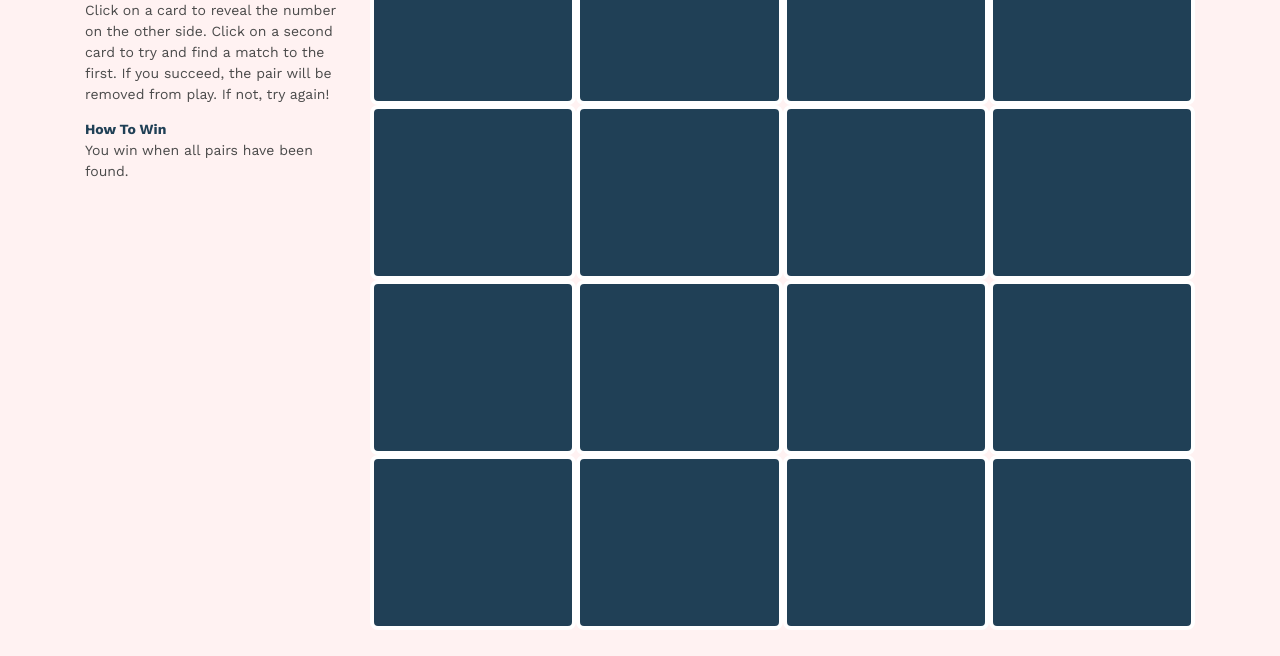
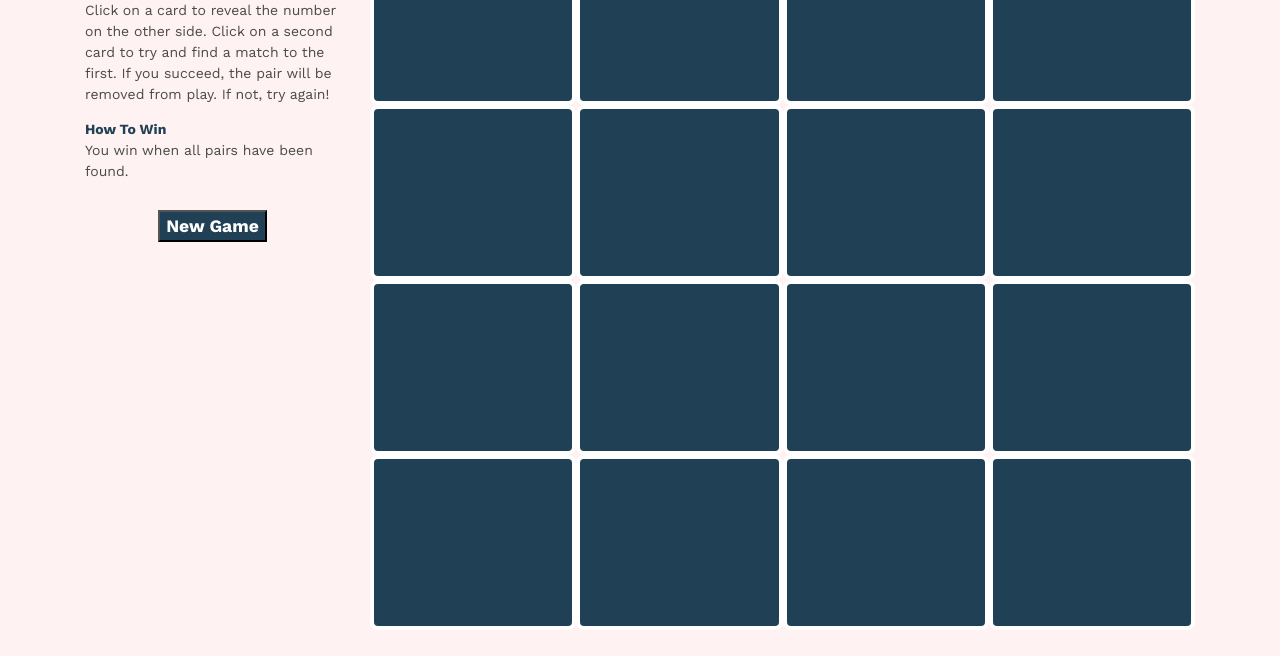
Before and after one commit to xaandev/MatchGame, a plain HTML site: page index.html in a window 1280 px wide. Shown: the part 144-800 px from the top of the page. Drawn offline with nearby package versions, Linux system fonts and the light colour scheme.

Commit message:
Added Reset Button

```diff
--- a/index.html
+++ b/index.html
@@ -34,6 +34,9 @@
 				<br>
 				You win when all pairs have been found.
 			</p>
+			<div class="reset">
+				<button type="button">New Game</button>
+			</div>
 		 </div>
 
 		  <!-- Game Grid -->
--- a/resources/css/style.css
+++ b/resources/css/style.css
@@ -10,6 +10,18 @@ body {
 
 .container {
 	margin-top: 5.25rem;
+}
+
+.reset {
+	margin: 2rem;
+	text-align: center;
+}
+
+button {
+	font-weight: bold;
+	background-color: rgb(32, 64, 86);
+	color: white;
+	font-size: 1.25rem;
 }
 
 #game {
--- a/resources/js/match-game.js
+++ b/resources/js/match-game.js
@@ -8,6 +8,12 @@ $(document).ready(function() {
 	var $game = $("#game");
 	var cards = MatchGame.generateCardValues();
 	MatchGame.renderCards(cards, $game);
+
+	$('button').click(function() {
+		var $game = $("#game");
+		var cards = MatchGame.generateCardValues();
+		MatchGame.renderCards(cards, $game);
+	});
 });
 
 /*
```
